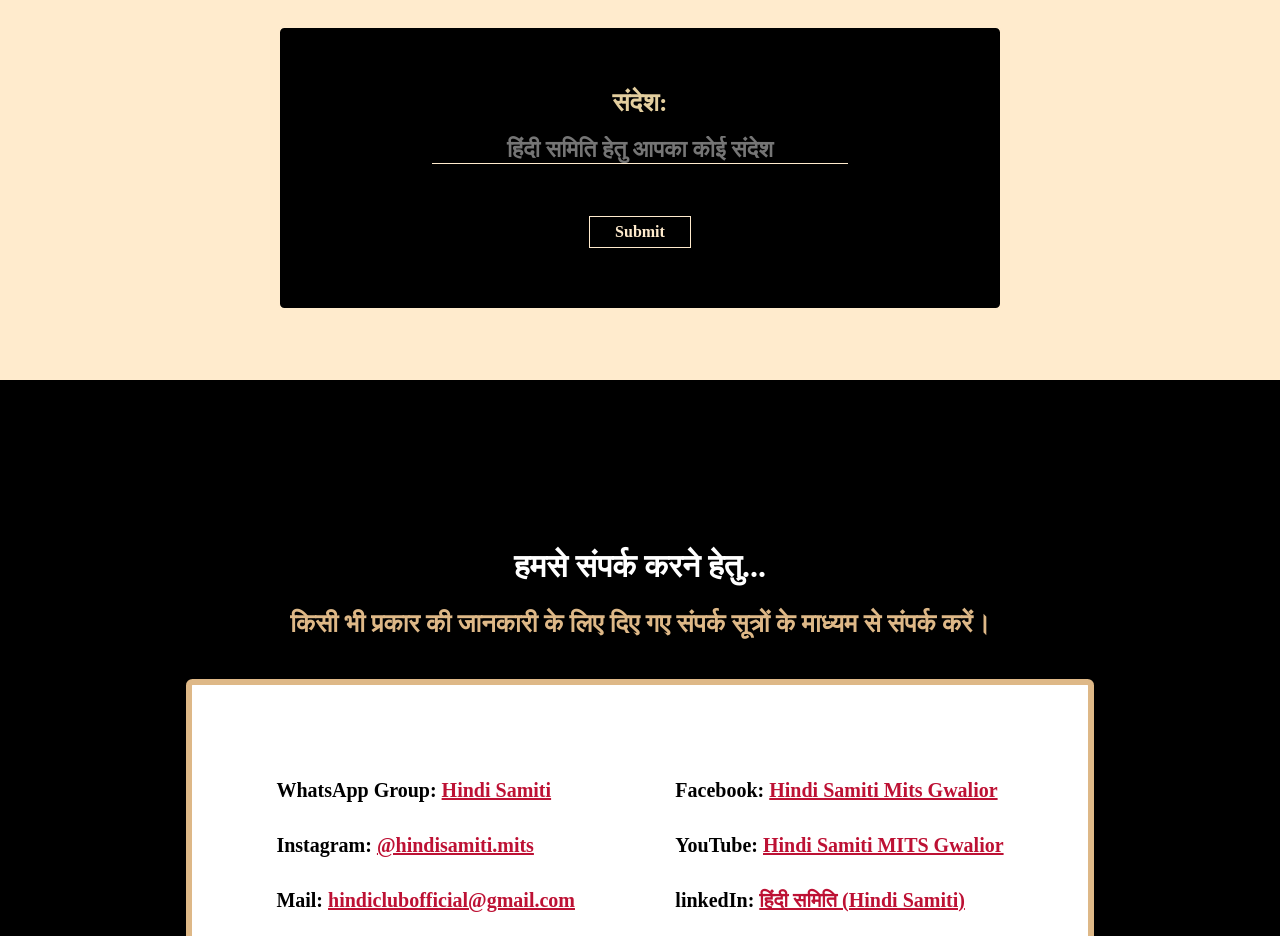
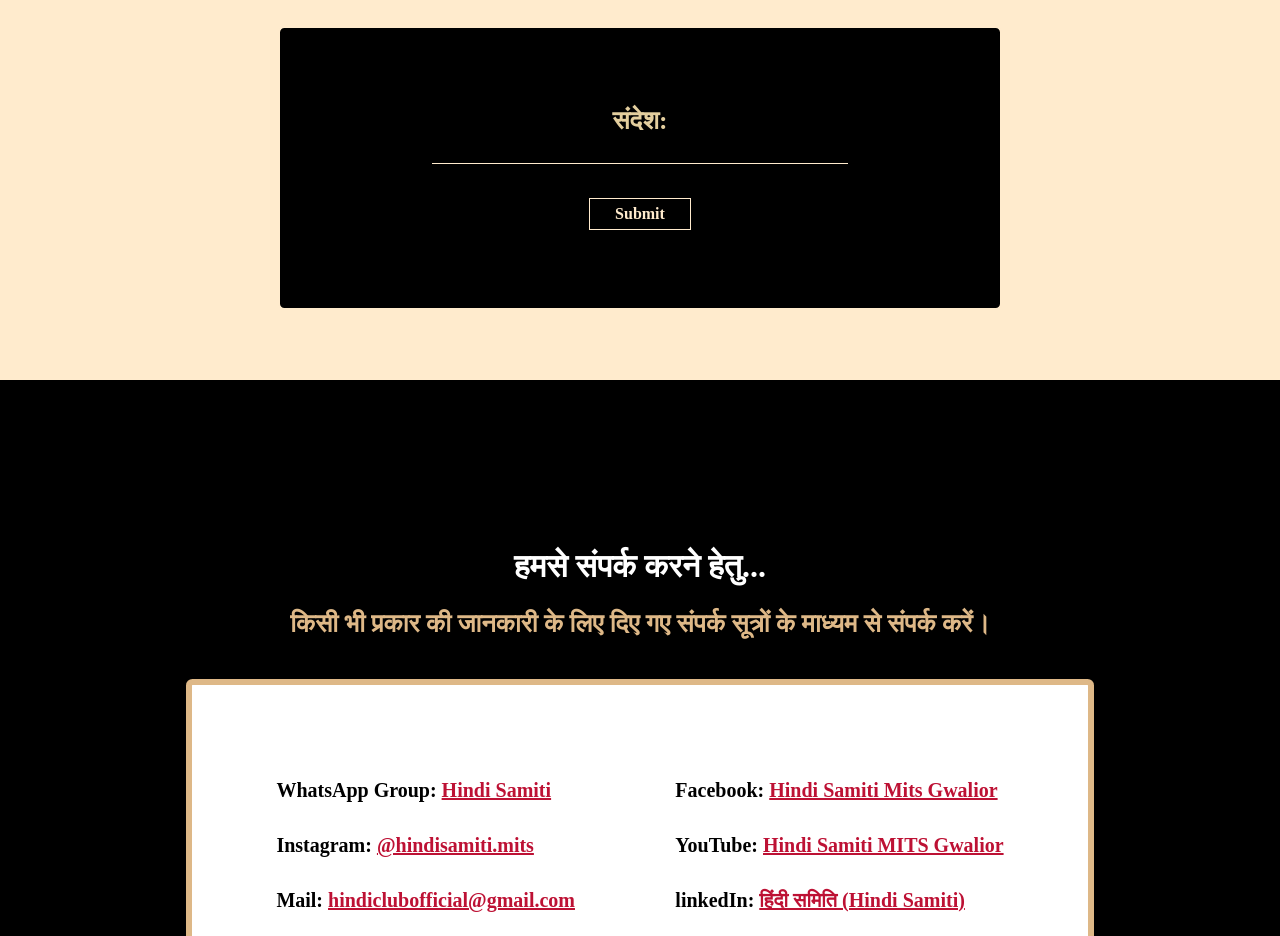
Before and after one commit to sanatthedev/aahvaan2024, a plain HTML site: page index.html in a window 1280 px wide. Shown: the part 1220-2156 px from the top of the page. Drawn offline with Linux system fonts and the light colour scheme; a web font is replaced by a local one.

Commit message:
Update index.html

```diff
--- a/index.html
+++ b/index.html
@@ -61,9 +61,8 @@
         <div class="message">
             <!-- <form id="message"> -->
                 <label id="label" for="name">संदेश:</label>
+                <input type="text" id="inputmessage" name="name"></input>
                 <br>
-                <input type="text" id="inputmessage" name="name" placeholder="हिंदी समिति हेतु आपका कोई संदेश"></input><br><br>
-
                 <button>Submit</button>
             <!-- </form> -->
         </div>
```
